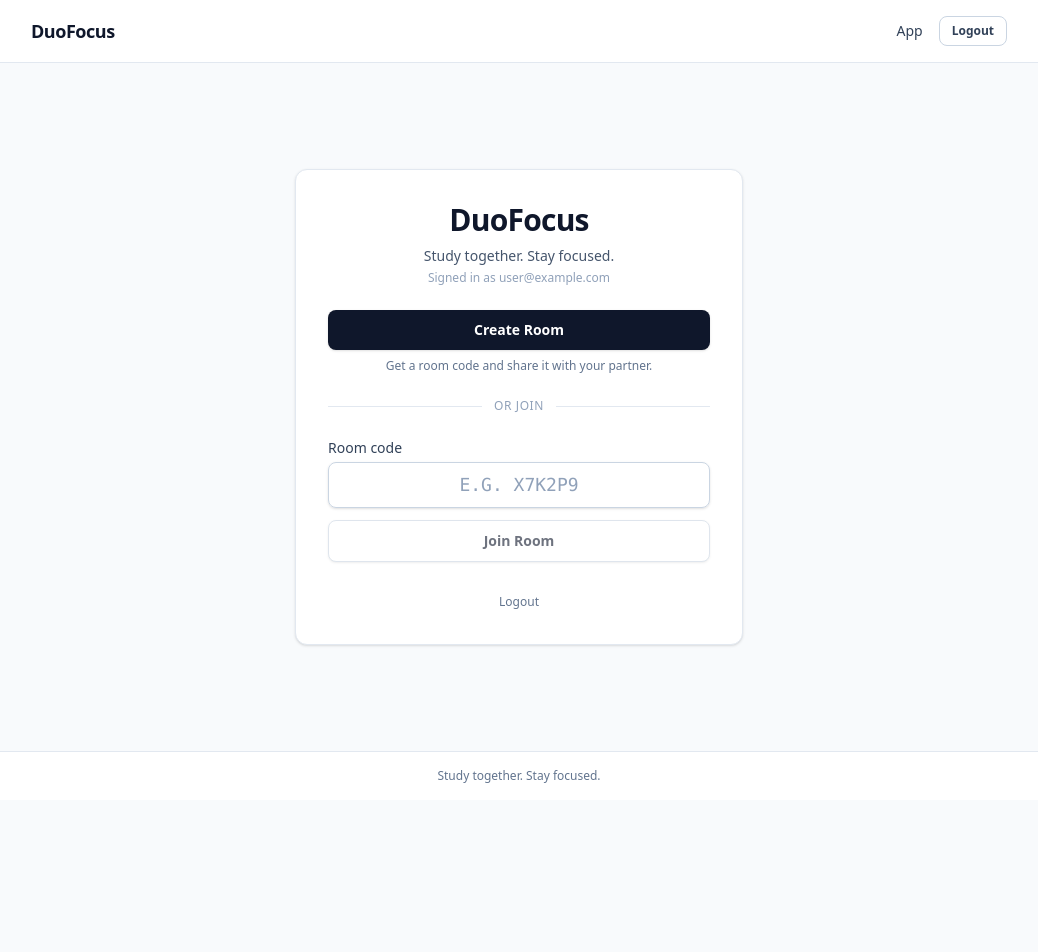
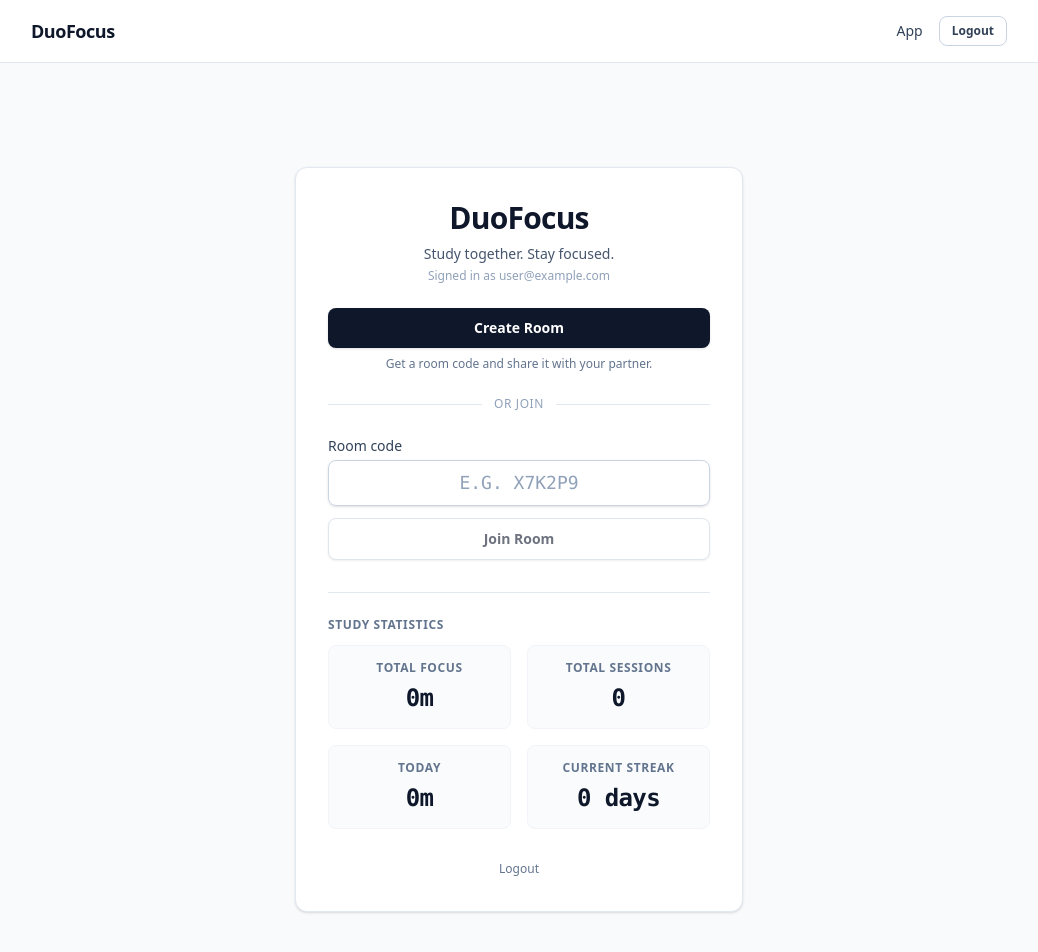
Before and after one commit to Da-ya7/DuoFocus, a React (Vite) app in the folder frontend/: page /app in a window 1280 px wide. Shown: the top 952 px of the page, without its empty margins (121-1159 px from the left). Before the commit the page ends 800 px from the top, so only its background shows below. Built offline with nearby package versions, Linux system fonts and the light colour scheme; no server answers; the database is empty; sample sign-in values are in the browser's storage.

Commit message:
feat(stats): integrate study statistics UI

```diff
--- /dev/null
+++ b/frontend/src/components/stats/StatsSummary.tsx
@@ -0,0 +1,78 @@
+import type { StudyStatistics } from '../../types/session'
+
+export interface StatsSummaryProps {
+  statistics: StudyStatistics
+}
+
+/**
+ * Formats a total duration in seconds to a human-readable focus string:
+ * 0 -> "0m", 60 -> "1m", 1500 -> "25m", 3600 -> "1h", 3660 -> "1h 1m".
+ */
+function formatFocusTime(seconds: number): string {
+  const totalMinutes = Math.floor(Math.max(0, seconds) / 60)
+  const hours = Math.floor(totalMinutes / 60)
+  const mins = totalMinutes % 60
+
+  if (hours === 0) {
+    return `${mins}m`
+  }
+  if (mins === 0) {
+    return `${hours}h`
+  }
+  return `${hours}h ${mins}m`
+}
+
+/**
+ * Formats streak day count with proper singular/plural grammar:
+ * 0 -> "0 days", 1 -> "1 day", 5 -> "5 days".
+ */
+function formatStreak(days: number): string {
+  const count = Math.max(0, Math.floor(days))
+  return `${count} ${count === 1 ? 'day' : 'days'}`
+}
+
+/**
+ * Presentational statistics summary component — Phase 6.6.
+ * Renders exactly four key metrics: Total Focus, Total Sessions, Today, and Current Streak.
+ */
+export function StatsSummary({ statistics }: StatsSummaryProps) {
+  return (
+    <div className="grid grid-cols-2 gap-3 sm:gap-4">
+      <div className="rounded-lg border border-slate-100 bg-slate-50/80 p-3.5 text-center">
+        <p className="text-xs font-semibold uppercase tracking-wider text-slate-500">
+          Total Focus
+        </p>
+        <p className="mt-1.5 font-mono text-xl font-bold tracking-tight text-slate-900 sm:text-2xl">
+          {formatFocusTime(statistics.totalFocusSeconds)}
+        </p>
+      </div>
+
+      <div className="rounded-lg border border-slate-100 bg-slate-50/80 p-3.5 text-center">
+        <p className="text-xs font-semibold uppercase tracking-wider text-slate-500">
+          Total Sessions
+        </p>
+        <p className="mt-1.5 font-mono text-xl font-bold tracking-tight text-slate-900 sm:text-2xl">
+          {statistics.totalSessions}
+        </p>
+      </div>
+
+      <div className="rounded-lg border border-slate-100 bg-slate-50/80 p-3.5 text-center">
+        <p className="text-xs font-semibold uppercase tracking-wider text-slate-500">
+          Today
+        </p>
+        <p className="mt-1.5 font-mono text-xl font-bold tracking-tight text-slate-900 sm:text-2xl">
+          {formatFocusTime(statistics.todayFocusSeconds)}
+        </p>
+      </div>
+
+      <div className="rounded-lg border border-slate-100 bg-slate-50/80 p-3.5 text-center">
+        <p className="text-xs font-semibold uppercase tracking-wider text-slate-500">
+          Current Streak
+        </p>
+        <p className="mt-1.5 font-mono text-xl font-bold tracking-tight text-slate-900 sm:text-2xl">
+          {formatStreak(statistics.currentStreakDays)}
+        </p>
+      </div>
+    </div>
+  )
+}
--- a/frontend/src/pages/AppHomePage.tsx
+++ b/frontend/src/pages/AppHomePage.tsx
@@ -9,7 +9,11 @@ import {
   joinRoom,
   normalizeRoomCode,
 } from '../services/rooms'
+import { getUserSessions } from '../services/sessions'
+import { calculateStudyStatistics } from '../utils/stats'
+import { StatsSummary } from '../components/stats/StatsSummary'
 import { RoomError } from '../types/room'
+import type { StudySession } from '../types/session'
 
 function friendlyRoomError(error: unknown): string {
   if (error instanceof RoomError) {
@@ -37,6 +41,11 @@ export function AppHomePage() {
   } | null>(null)
   const [activeRoomChecked, setActiveRoomChecked] = useState(false)
 
+  // Personal study sessions & statistics state
+  const [sessions, setSessions] = useState<StudySession[]>([])
+  const [statsLoading, setStatsLoading] = useState(true)
+  const [statsError, setStatsError] = useState<string | null>(null)
+
   useEffect(() => {
     if (!uid) return
     let cancelled = false
@@ -56,6 +65,39 @@ export function AppHomePage() {
       cancelled = true
     }
   }, [uid])
+
+  useEffect(() => {
+    if (!uid) {
+      setStatsLoading(false)
+      return
+    }
+    let cancelled = false
+    setStatsLoading(true)
+    setStatsError(null)
+
+    getUserSessions()
+      .then((data) => {
+        if (!cancelled) {
+          setSessions(data)
+        }
+      })
+      .catch(() => {
+        if (!cancelled) {
+          setStatsError('Could not load your study statistics.')
+        }
+      })
+      .finally(() => {
+        if (!cancelled) {
+          setStatsLoading(false)
+        }
+      })
+
+    return () => {
+      cancelled = true
+    }
+  }, [uid])
+
+  const statistics = useMemo(() => calculateStudyStatistics(sessions), [sessions])
 
   const normalizedCode = useMemo(() => normalizeRoomCode(code), [code])
   const codeIsValid = isValidRoomCode(normalizedCode)
@@ -201,6 +243,27 @@ export function AppHomePage() {
           </>
         )}
 
+        {/* Study Statistics Section */}
+        <div className="mt-8 border-t border-slate-200 pt-6">
+          <h2 className="mb-3 text-xs font-semibold uppercase tracking-wider text-slate-500">
+            Study Statistics
+          </h2>
+          {statsLoading ? (
+            <div className="rounded-lg border border-slate-100 bg-slate-50 p-6 text-center text-xs text-slate-400">
+              Loading statistics…
+            </div>
+          ) : statsError ? (
+            <div
+              role="alert"
+              className="rounded-lg border border-red-200 bg-red-50 p-3 text-center text-xs text-red-700"
+            >
+              {statsError}
+            </div>
+          ) : (
+            <StatsSummary statistics={statistics} />
+          )}
+        </div>
+
         <button
           type="button"
           onClick={handleLogout}
```
